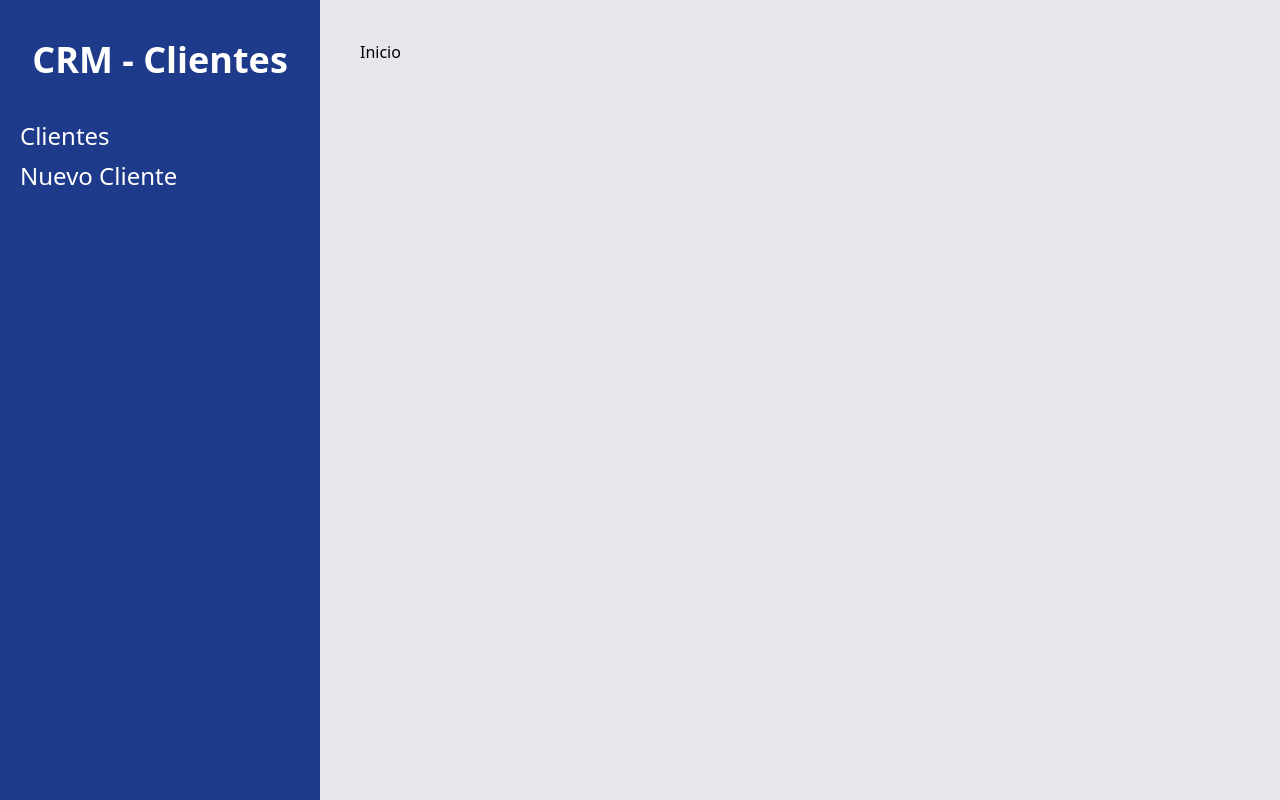
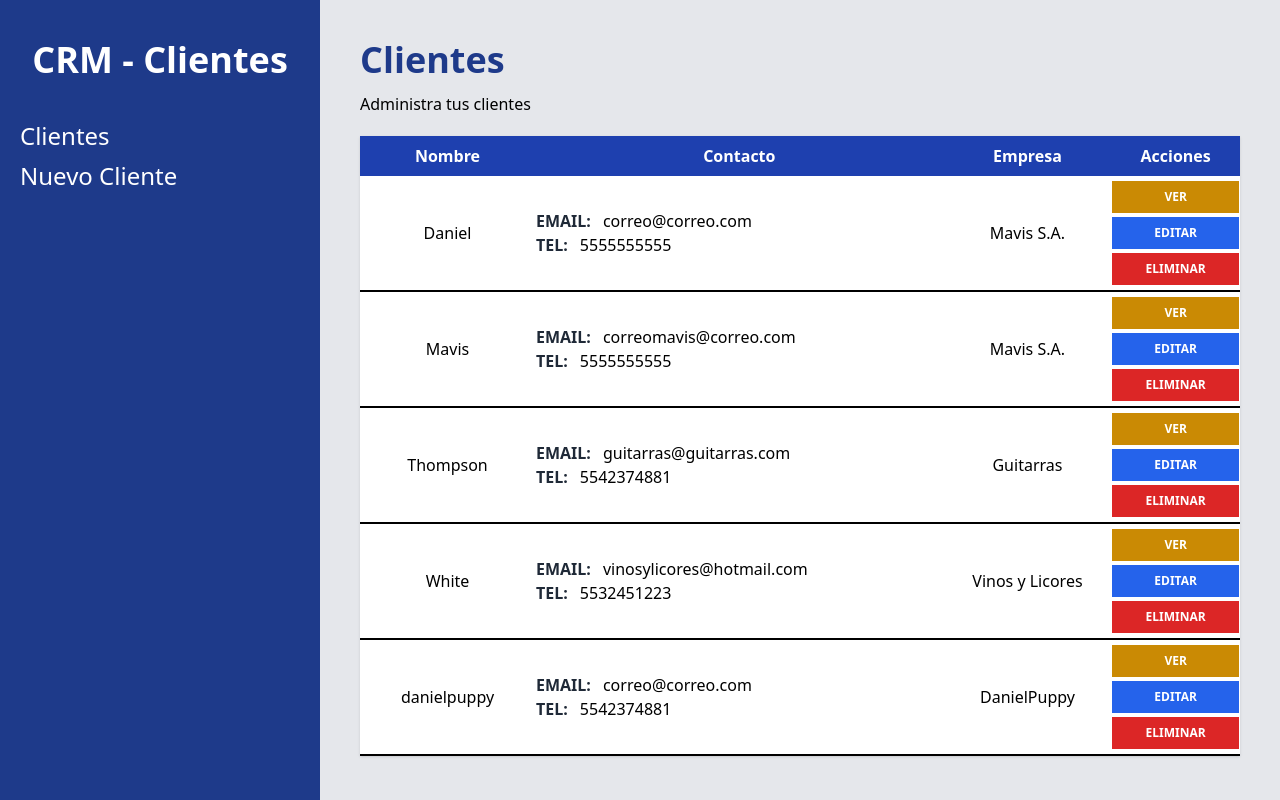
Before and after one commit to daniel-alejober/administrador-pacientes, a React (Vite) app: page /clientes in a window 1280 px wide. Built offline with nearby package versions, Linux system fonts and the light colour scheme; data requests are answered from the project's data file.

Commit message:
tabla clientes

```diff
--- a/db.json
+++ b/db.json
@@ -31,6 +31,14 @@
       "telefono": "5532451223",
       "notas": "Venta de vinos y licores",
       "id": 4
+    },
+    {
+      "nombre": "danielpuppy",
+      "empresa": "DanielPuppy",
+      "email": "correo@correo.com",
+      "telefono": "5542374881",
+      "notas": "prueba",
+      "id": 5
     }
   ]
 }
--- a/src/App.jsx
+++ b/src/App.jsx
@@ -3,6 +3,7 @@
 import Inicio from "./pages/Inicio";
 import EditarCliente from "./pages/EditarCliente";
 import NuevoCliente from "./pages/NuevoCliente";
+import VerCliente from "./pages/VerCliente";
 /*
  *en Layout.jsx vamos a usar el Outlet que va a mostrar todos los componentes que esten
  *anidados a Layout es algo asi como {children} puedes poner
@@ -19,6 +20,7 @@
           <Route index element={<Inicio />} />
           <Route path="nuevo" element={<NuevoCliente />} />
           <Route path="editar/:id" element={<EditarCliente />} />
+          <Route path=":id" element={<VerCliente />} />
         </Route>
       </Routes>
     </BrowserRouter>
--- /dev/null
+++ b/src/components/Cliente.jsx
@@ -0,0 +1,47 @@
+import { useNavigate } from "react-router-dom";
+
+const Cliente = ({ cliente }) => {
+  const navigate = useNavigate();
+  const { nombre, empresa, email, telefono, notas, id } = cliente;
+  return (
+    <tr className="border-b-2 border-black hover:bg-gray-400">
+      <td className="p-3 text-center">{nombre}</td>
+      <td>
+        <p>
+          <span className="text-gray-800 uppercase font-bold mr-3">Email:</span>
+          {email}
+        </p>
+        <p>
+          <span className="text-gray-800 uppercase font-bold mr-3">Tel:</span>
+          {telefono}
+        </p>
+      </td>
+      <td className="text-center">{empresa}</td>
+      <td>
+        <button
+          className="bg-yellow-600 hover:bg-yellow-700 block w-full text-white p-2 uppercase font-bold text-xs mt-1"
+          type="button"
+          onClick={() => {
+            navigate(`/clientes/${id}`);
+          }}
+        >
+          Ver
+        </button>
+        <button
+          className="bg-blue-600 hover:bg-blue-700 block w-full text-white p-2 uppercase font-bold text-xs mt-1"
+          type="button"
+        >
+          Editar
+        </button>
+        <button
+          className="bg-red-600 hover:bg-red-700 block w-full text-white p-2 uppercase font-bold text-xs mt-1 mb-1"
+          type="button"
+        >
+          Eliminar
+        </button>
+      </td>
+    </tr>
+  );
+};
+
+export default Cliente;
--- a/src/components/Formulario.jsx
+++ b/src/components/Formulario.jsx
@@ -24,8 +24,9 @@
   });
   const handleSubmit = async (valoresFormulario) => {
     //JSON.stringify(valoresFormulario) asi lo pide json-server
+    //import.meta.env.VITE_API_URL; asi se usan las variable de entorno en vite
     try {
-      const url = process.env.REACT_APP_API_URL;
+      const url = import.meta.env.VITE_API_URL;
       const respuesta = await fetch(url, {
         method: "POST",
         body: JSON.stringify(valoresFormulario),
@@ -55,7 +56,7 @@
           notas: "",
         }}
         // Podemos hacer async la funcion para que espere a que se termine de ejecutar ea funcion
-        // para poder limpiar el formulario
+        // para poder limpiar el formulario, destructurando resetForm propiedad de Formik
         onSubmit={async (valoresFormulario, { resetForm }) => {
           /*values son los valoresFormulario de initialValues pueden llevar cualquier nombre */
           await handleSubmit(valoresFormulario);
--- a/src/pages/Inicio.jsx
+++ b/src/pages/Inicio.jsx
@@ -1,9 +1,43 @@
-import React from 'react'
+import { useEffect, useState } from "react";
+import Cliente from "../components/Cliente";
 
 const Inicio = () => {
+  const [clientes, setClientes] = useState([]);
+  useEffect(() => {
+    const obtenerClientesAPI = async () => {
+      try {
+        const url = import.meta.env.VITE_API_URL;
+        const respuesta = await fetch(url);
+        const datosCliente = await respuesta.json();
+        setClientes(datosCliente);
+      } catch (error) {
+        console.log(error);
+      }
+    };
+    obtenerClientesAPI();
+  }, []);
+
   return (
-    <div>Inicio</div>
-  )
-}
+    <>
+      <h1 className="font-black text-4xl text-blue-900">Clientes</h1>
+      <p className="mt-3">Administra tus clientes</p>
+      <table className="w-full mt-5 table-auto shadow bg-white">
+        <thead className="bg-blue-800 text-white">
+          <tr>
+            <th className="p-2">Nombre</th>
+            <th className="p-2">Contacto</th>
+            <th className="p-2">Empresa</th>
+            <th className="p-2">Acciones</th>
+          </tr>
+        </thead>
+        <tbody>
+          {clientes.map((cliente) => (
+            <Cliente key={cliente.id} cliente={cliente} />
+          ))}
+        </tbody>
+      </table>
+    </>
+  );
+};
 
-export default Inicio
+export default Inicio;
--- /dev/null
+++ b/src/pages/VerCliente.jsx
@@ -0,0 +1,9 @@
+import React from 'react'
+
+const VerCliente = () => {
+  return (
+    <div>VerCliente</div>
+  )
+}
+
+export default VerCliente
--- a/vite.config.js
+++ b/vite.config.js
@@ -1,7 +1,7 @@
-import { defineConfig } from 'vite'
-import react from '@vitejs/plugin-react'
+import { defineConfig } from "vite";
+import react from "@vitejs/plugin-react";
 
 // https://vitejs.dev/config/
 export default defineConfig({
-  plugins: [react()]
-})
+  plugins: [react()],
+});
```
Also changed, not shown: 1 other file (tests, documents, lock files or other folders).
